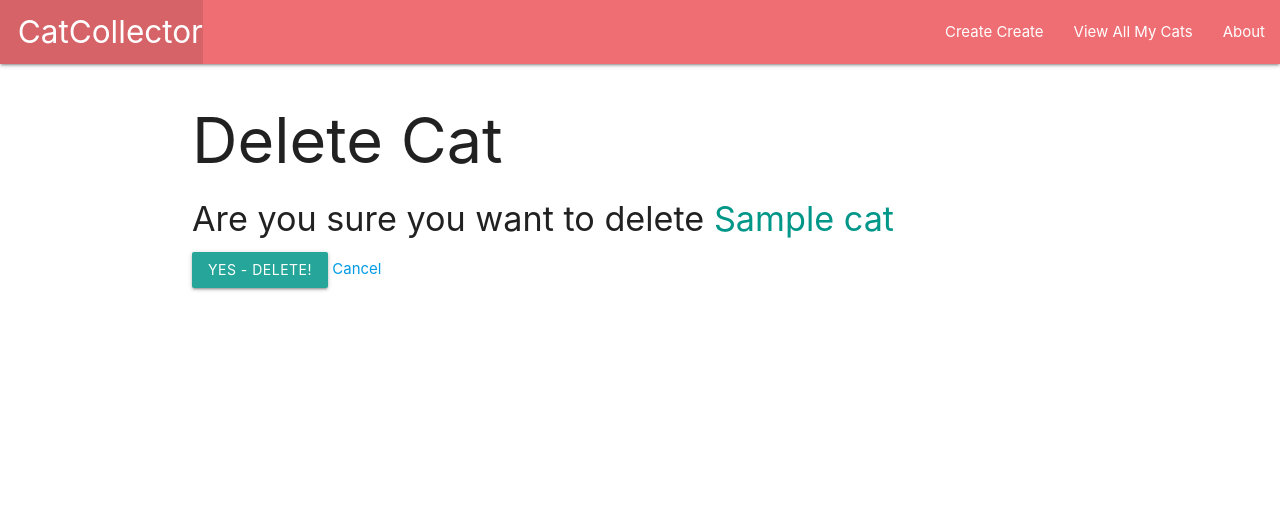
After one commit to MLeys/catcollector, a Django app: page /cats/1/delete/ in a window 1280 px wide. The commit adds this page. Shown: the top 528 px of the page. Run offline with Django 4.2, Linux system fonts and the light colour scheme; tables that the repository leaves empty hold one stand-in row (values such as "Sample post").

Commit message:
delete working

```diff
--- /dev/null
+++ b/main_app/templates/main_app/cat_confirm_delete.html
@@ -0,0 +1,17 @@
+{% extends 'base.html' %}
+
+
+{% block content %}
+
+<h1>Delete Cat</h1>
+
+<h4>Are you sure you want to delete <span class="teal-text">{{ object.name }}</span></h4>
+
+<form action="" method="POST">
+	{% csrf_token %}
+	<input type="submit" value="Yes - Delete!" class="btn">
+	<!-- cat.id comes from the lowercase of your model name Cat -> cat, the same thing as object, you can use them interchangably -->
+	<a href="{% url 'detail' cat.id%}">Cancel</a>
+</form>
+
+{% endblock content %}
--- a/main_app/views.py
+++ b/main_app/views.py
@@ -13,6 +13,11 @@ class CatUpdate(UpdateView):
   # disallow the update of the name
   fields = ['breed', 'description', 'age']
   # the is redirect happens on the model def get_absolute_url
+
+# Template expectation (the same as create it reuses the page!)
+# templates/<name of app>/<model name>_form.html
+# example: templates/main_app/cat_form.html
+
 
 
 class CatDelete(DeleteView):
```
Also changed, not shown: main_app/templates/main_app/cat_form.html (+11 -0 lines).
